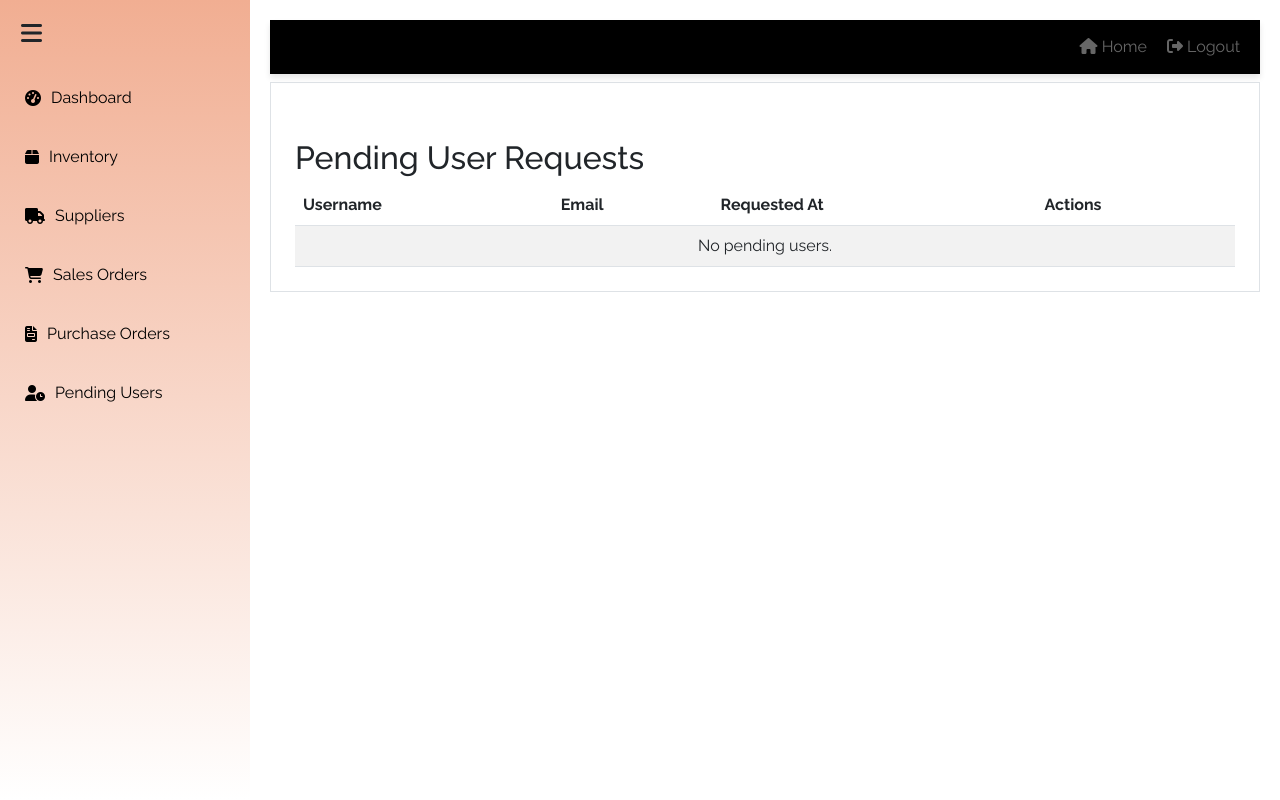
After one commit to Team-5-Django/warehouse_system, a Django app: page /users/approve-users/ in a window 1280 px wide. The commit adds this page. Run offline with Django 5.2, Linux system fonts and the light colour scheme; the visitor is signed in with stand-in values (Sample User, id 1); some libraries are stand-ins or nearby versions.

Commit message:
feat: implement user approval system with pending user requests

```diff
--- a/Warehouse/Warehouse/urls.py
+++ b/Warehouse/Warehouse/urls.py
@@ -22,4 +22,5 @@ urlpatterns = [
     path('shipments/', include('shipments.urls')),
     path('dashboard/',include('dashboard.urls')),
     path('orders/', include('orders.urls')),
+    path('users/', include('users.urls'))
 ]
--- a/Warehouse/templates/components/sidebar.html
+++ b/Warehouse/templates/components/sidebar.html
@@ -2,9 +2,22 @@
     <button class="toggle-btn mb-2" onclick="toggleSidebar()">
         <i class="fas fa-bars text-dark"></i>
     </button>
-    <a href="{% url 'dashboard' %}"><i class="fas fa-tachometer-alt"></i> <span>Dashboard</span></a>
+    <a href="{% url 'dashboard' %}">
+        <i class="fas fa-tachometer-alt"></i> <span>Dashboard</span>
+    </a>
+
     <a href="#"><i class="fas fa-box"></i> <span>Inventory</span></a>
     <a href="#"><i class="fas fa-truck"></i> <span>Suppliers</span></a>
-    <a href="{% url 'order_list' %}"><i class="fas fa-shopping-cart"></i> <span>Sales Orders</span></a>
+
+    <a href="{% url 'order_list' %}">
+        <i class="fas fa-shopping-cart"></i> <span>Sales Orders</span>
+    </a>
+
     <a href="#"><i class="fas fa-file-invoice"></i> <span>Purchase Orders</span></a>
+
+    {% if user.is_staff %}
+    <a href="{% url 'approve_users' %}">
+        <i class="fas fa-user-clock"></i> <span>Pending Users</span>
+    </a>
+    {% endif %}
 </div>
--- a/Warehouse/users/apps.py
+++ b/Warehouse/users/apps.py
@@ -4,3 +4,6 @@ from django.apps import AppConfig
 class UsersConfig(AppConfig):
     default_auto_field = 'django.db.models.BigAutoField'
     name = 'users'
+
+def ready(self):
+    import users.signals
--- a/Warehouse/users/models.py
+++ b/Warehouse/users/models.py
@@ -31,12 +31,21 @@ class User(AbstractUser):
         ('manager', 'Manager'),
     ]
     role = models.CharField(max_length=20, choices=ROLE_CHOICES, default='employee')
-
     @property
     def is_employee(self):
         return self.role == 'employee'
-
     @property
     def is_manager(self):
         return self.role == 'manager'
     objects = UserManager()
+
+
+# who Try to sign up
+class PendingUser(models.Model):
+    username = models.CharField(max_length=150, unique=True)
+    email = models.EmailField(unique=True)
+    password = models.CharField(max_length=128)
+    date_requested = models.DateTimeField(auto_now_add=True)
+
+    def __str__(self):
+        return self.username
--- /dev/null
+++ b/Warehouse/users/templates/users/approve_users.html
@@ -0,0 +1,34 @@
+{% extends "base.html" %}
+
+{% block content %}
+<div class="container mt-5">
+    <h2>Pending User Requests</h2>
+    <table class="table table-striped">
+        <thead>
+            <tr>
+                <th>Username</th>
+                <th>Email</th>
+                <th>Requested At</th>
+                <th>Actions</th>
+            </tr>
+        </thead>
+        <tbody>
+            {% for user in pending_users %}
+            <tr>
+                <td>{{ user.username }}</td>
+                <td>{{ user.email }}</td>
+                <td>{{ user.date_requested }}</td>
+                <td>
+                    <a href="{% url 'approve_user' user.id %}" class="btn btn-success">Approve</a>
+                    <a href="{% url 'reject_user' user.id %}" class="btn btn-danger">Reject</a>
+                </td>
+            </tr>
+            {% empty %}
+            <tr>
+                <td colspan="4" class="text-center">No pending users.</td>
+            </tr>
+            {% endfor %}
+        </tbody>
+    </table>
+</div>
+{% endblock %}
--- a/Warehouse/users/urls.py
+++ b/Warehouse/users/urls.py
@@ -6,5 +6,7 @@ urlpatterns = [
     path('login/', login_view, name='login'),
     path('logout/', logout_view , name='logout'),
     path('adduser/', add_user , name='adduser'),
-    path('dashboard/', dashboard, name='dashboard'),
+    path('approve-users/', approve_users, name='approve_users'),
+    path('approve-user/<int:user_id>/', approve_user, name='approve_user'),
+    path('reject-user/<int:user_id>/', reject_user, name='reject_user'),
 ]
--- a/Warehouse/users/views.py
+++ b/Warehouse/users/views.py
@@ -1,13 +1,17 @@
+from .forms import *
+from django.urls import reverse
+from django.contrib import messages
 from django.shortcuts import render, redirect
+from .models import PendingUser
+from django.contrib.auth.hashers import make_password
 from django.contrib.auth import authenticate, login, logout
 from django.contrib.auth.decorators import login_required, user_passes_test
-from .forms import *
-from django.contrib import messages
+
 
 # Login View
 def login_view(request):
     if request.user.is_authenticated:
-        return redirect('dashboard')
+        return redirect(reverse('dashboard'))
 
     form = LogInForm(request, data=request.POST or None)
 
@@ -17,35 +21,36 @@ def login_view(request):
         user = authenticate(request, username=username, password=password)
         if user is not None:
             login(request, user)
-            if request.user.is_staff:
-                return redirect('dashboard')
+            if user.is_staff:
+                return redirect(reverse('dashboard'))
             else:
                 return redirect('home')
+    return render(request, 'users/login.html', {'form': form})
 
-    return render(request, 'users/login.html', {'form': form})
 
 # Logout View
 def logout_view(request):
     logout(request)
     return redirect('login')
 
+
 # Signup View (Only employees can sign up)
 def signup(request):
-    # if request.user.is_authenticated:
-    #     return redirect('dashboard')
-
     if request.method == 'POST':
         form = SignUpForm(request.POST)
         if form.is_valid():
-            user = form.save(commit=False)
-            user.role = 'employee'  # Set default role as employee
-            user.save()
-            login(request, user)
-            return redirect('dashboard')
+            PendingUser.objects.create(
+                username=form.cleaned_data['username'],
+                email=form.cleaned_data['email'],
+                password=form.cleaned_data['password1']
+            )
+            messages.success(request, "Your request has been sent to the admin for approval.")
+            return redirect('home')
+
     else:
         form = SignUpForm()
+    return render(request, 'users/signup.html', {'form': form})
 
-    return render(request, 'users/signup.html', {'form': form})
 
 # Dashboard (Accessible by all admin)
 @login_required
@@ -69,3 +74,34 @@ def add_user(request):
         form = AddUserForm()
 
     return render(request, 'users/add_user.html', {'form': form})
+
+
+
+# Accept or Reject user
+def is_admin(user):
+    return user.is_staff
+@login_required
+@user_passes_test(is_admin)
+def approve_users(request):
+    pending_users = PendingUser.objects.all()
+    return render(request, 'users/approve_users.html', {'pending_users': pending_users})
+@login_required
+@user_passes_test(is_admin)
+def approve_user(request, user_id):
+    pending_user = PendingUser.objects.get(id=user_id)
+
+    User.objects.create(
+        username=pending_user.username,
+        email=pending_user.email,
+        password=make_password(pending_user.password)
+    )
+    pending_user.delete()
+    messages.success(request, f"User {pending_user.username} has been approved.")
+    return redirect('approve_users')
+@login_required
+@user_passes_test(is_admin)
+def reject_user(request, user_id):
+    pending_user = PendingUser.objects.get(id=user_id)
+    pending_user.delete()
+    messages.warning(request, f"User {pending_user.username} has been rejected.")
+    return redirect('approve_users')
```
Also changed, not shown: Warehouse/users/signals.py (added, +15 -0 lines), Warehouse/users/migrations/0002_pendinguser_alter_user_managers.py (added).
